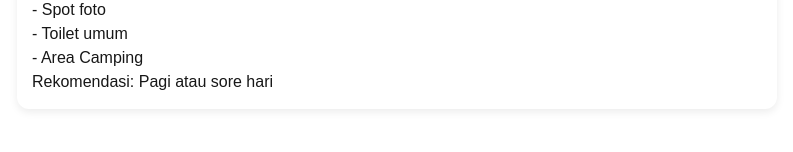
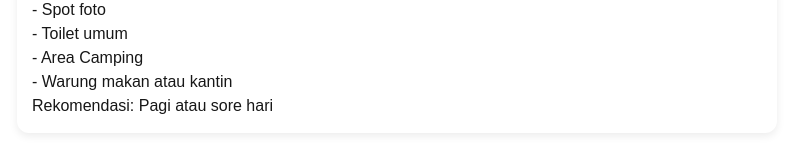
Before and after one commit to jovanakbarsetiodono-code/TI-WEB-24A-SIXTUPLE, a Next.js app in the folder my-app/: page /lokasi in a window 1280 px wide. Shown: the part 988-1140 px from the top of the page, without its empty margins (243-1036 px from the left). Built offline with nearby package versions, Linux system fonts and the light colour scheme.

Commit message:
Menambahkan fasilitas di halaman lokasi

```diff
--- a/my-app/app/lokasi/page.tsx
+++ b/my-app/app/lokasi/page.tsx
@@ -47,6 +47,7 @@ export default function Lokasi() {
               <li>- Spot foto</li>
               <li>- Toilet umum</li>
                <li>- Area Camping</li>
+               <li>- Warung makan atau kantin</li>
             </ul>
 
             <p>Rekomendasi: Pagi atau sore hari</p>
```
